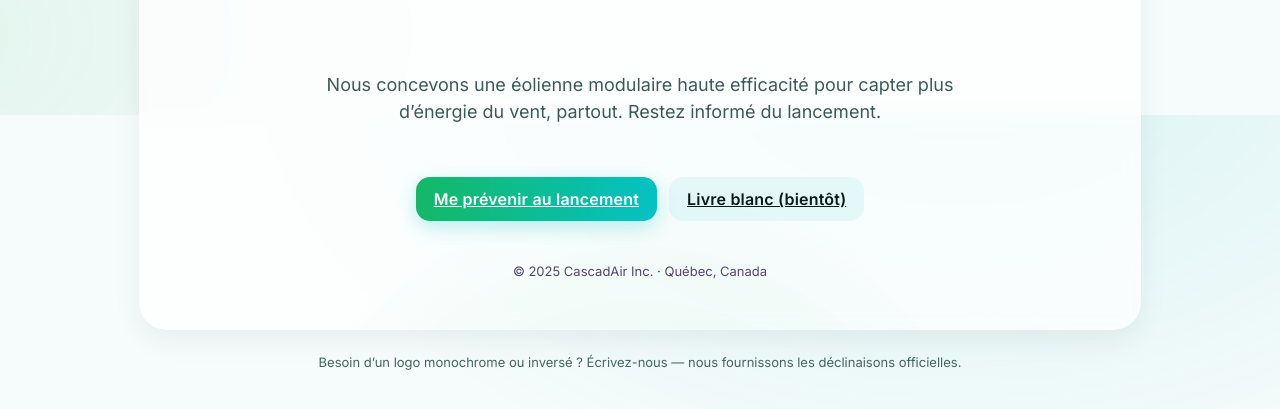
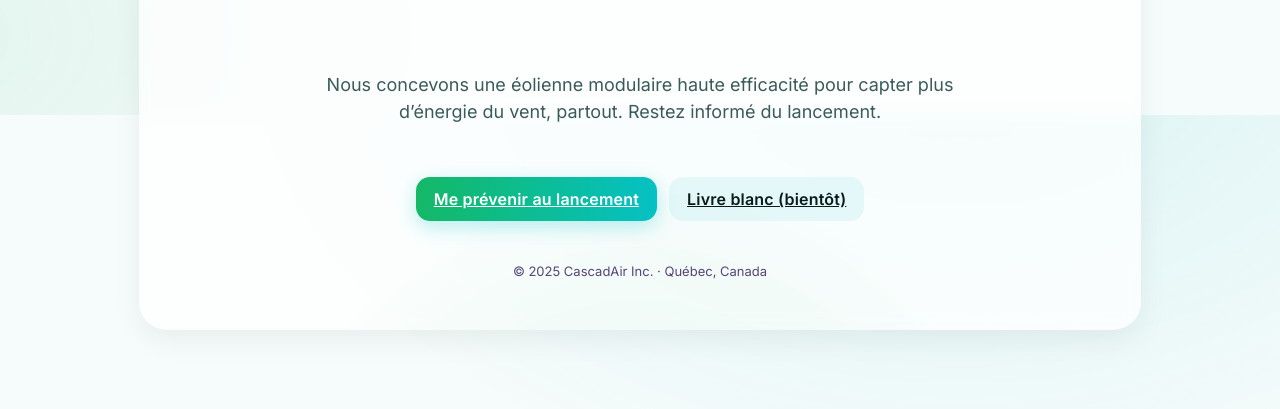
Before and after one commit to samicascadair/cascadair, a plain HTML site: page index.html in a window 1280 px wide. Shown: the part 685-1094 px from the top of the page. Drawn offline with Linux system fonts and the light colour scheme.

Commit message:
Update index.html

```diff
--- a/index.html
+++ b/index.html
@@ -74,7 +74,7 @@
       </section>
     </main>
     <footer>
-      Besoin d’un logo monochrome ou inversé ? Écrivez-nous — nous fournissons les déclinaisons officielles.
+      <!--Besoin d’un logo monochrome ou inversé ? Écrivez-nous — nous fournissons les déclinaisons officielles.-->
     </footer>
   </div>
 </body>
```
